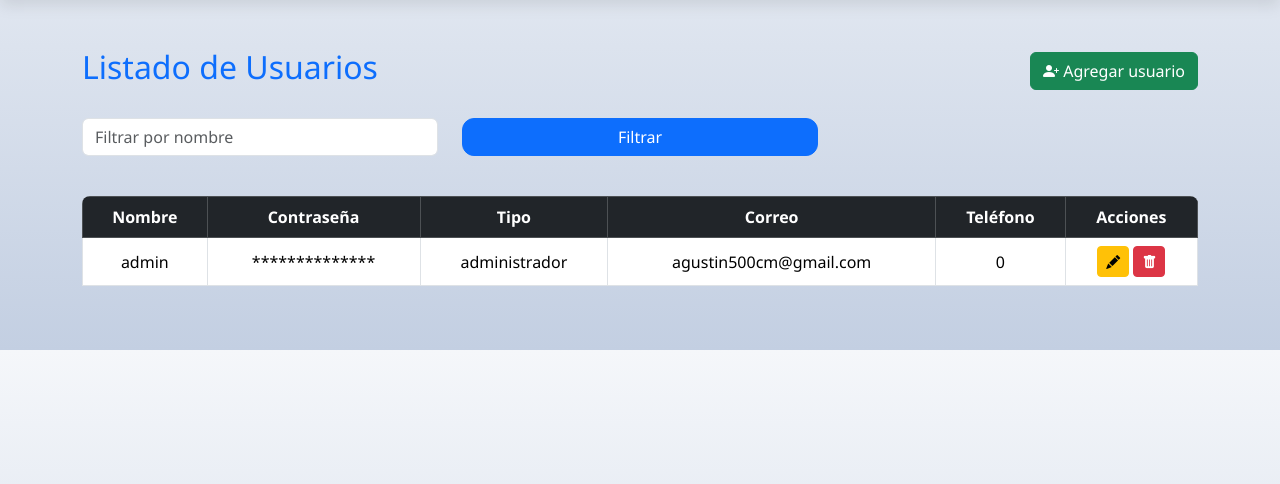
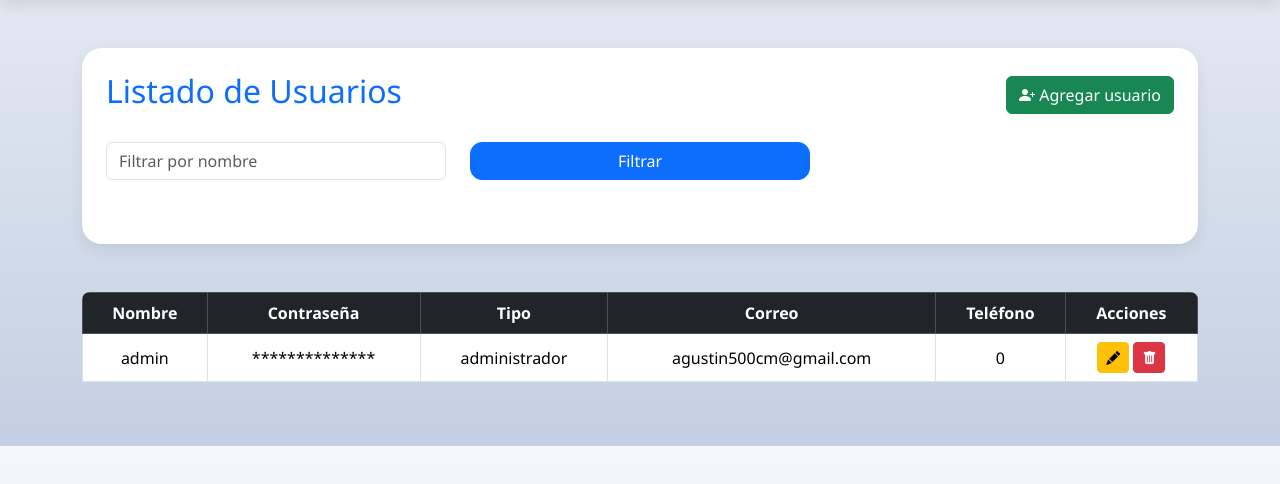
Before and after one commit to Jean-Pierre001/Proyecto_ConsejoEscuela, a PHP site: page /usuarios/usuarios.php in a window 1280 px wide. Shown: the part 256-740 px from the top of the page. Run offline with PHP 8.4, Linux system fonts and the light colour scheme; data comes from the database, SQL or seed files in the repository.

Commit message:
Cards finalizados

```diff
--- a/index.php
+++ b/index.php
@@ -148,5 +148,6 @@ if (isset($_GET['nombre_usuario'])) {
       </div>
   </div>
 </div>
+
 </body>
 </html>
--- a/inspectores/estilos/Inspectores.css
+++ b/inspectores/estilos/Inspectores.css
@@ -77,11 +77,8 @@
         border-radius: 12px;
     }
 
-
-
     .card {
       border: none;
-      margin: 1rem;
       border-radius: 20px;
       box-shadow: 0 6px 16px rgba(0, 0, 0, 0.07);
     }
--- a/usuarios/estilos/usuarios.css
+++ b/usuarios/estilos/usuarios.css
@@ -76,3 +76,9 @@
     .btn-primary:hover {
         border-radius: 12px;
     }
+
+    .card {
+      border: none;
+      border-radius: 20px;
+      box-shadow: 0 6px 16px rgba(0, 0, 0, 0.07);
+    }
--- a/usuarios/usuarios.php
+++ b/usuarios/usuarios.php
@@ -84,12 +84,14 @@ try {
   </nav>
 
 <div class="container my-5">
+  <div class="card mb-5 p-4">
     <div class="d-flex justify-content-between align-items-center mb-4">
       <h2 class="text-primary">Listado de Usuarios</h2>
       <a href="agregarUsuario.php" class="btn btn-success">
         <i class="bi bi-person-plus-fill"></i> Agregar usuario
       </a>
     </div>
+
 
     <!-- Formulario de búsqueda -->
     <form method="POST" class="mb-4">
@@ -102,7 +104,7 @@ try {
         </div>
       </div>
     </form>
-
+  </div>
   <div class="table-responsive rounded-3">
     <table class="table table-bordered table-hover align-middle text-center">
       <thead class="table-dark">
```
Also changed, not shown: inspectores/Inspectores.php (+5 -3 lines). Lines whose indentation alone changed are shown as unchanged.
